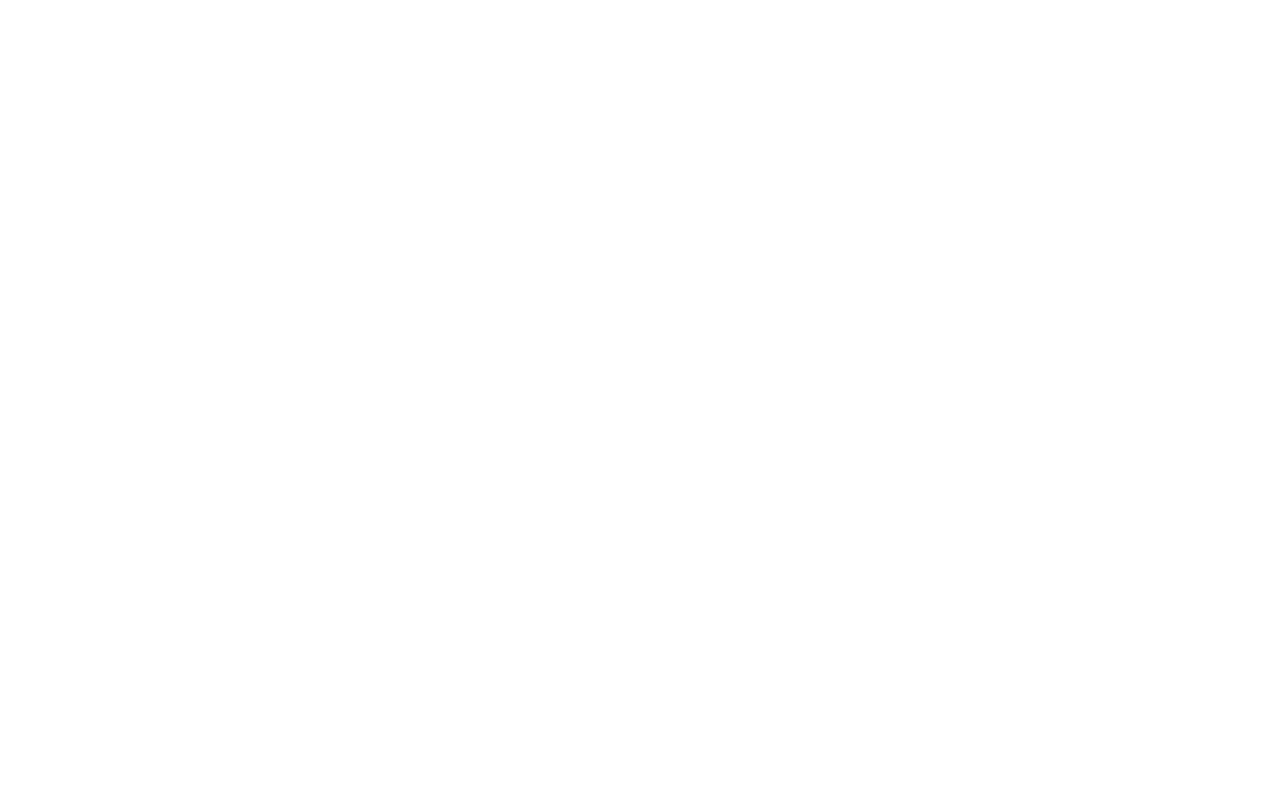
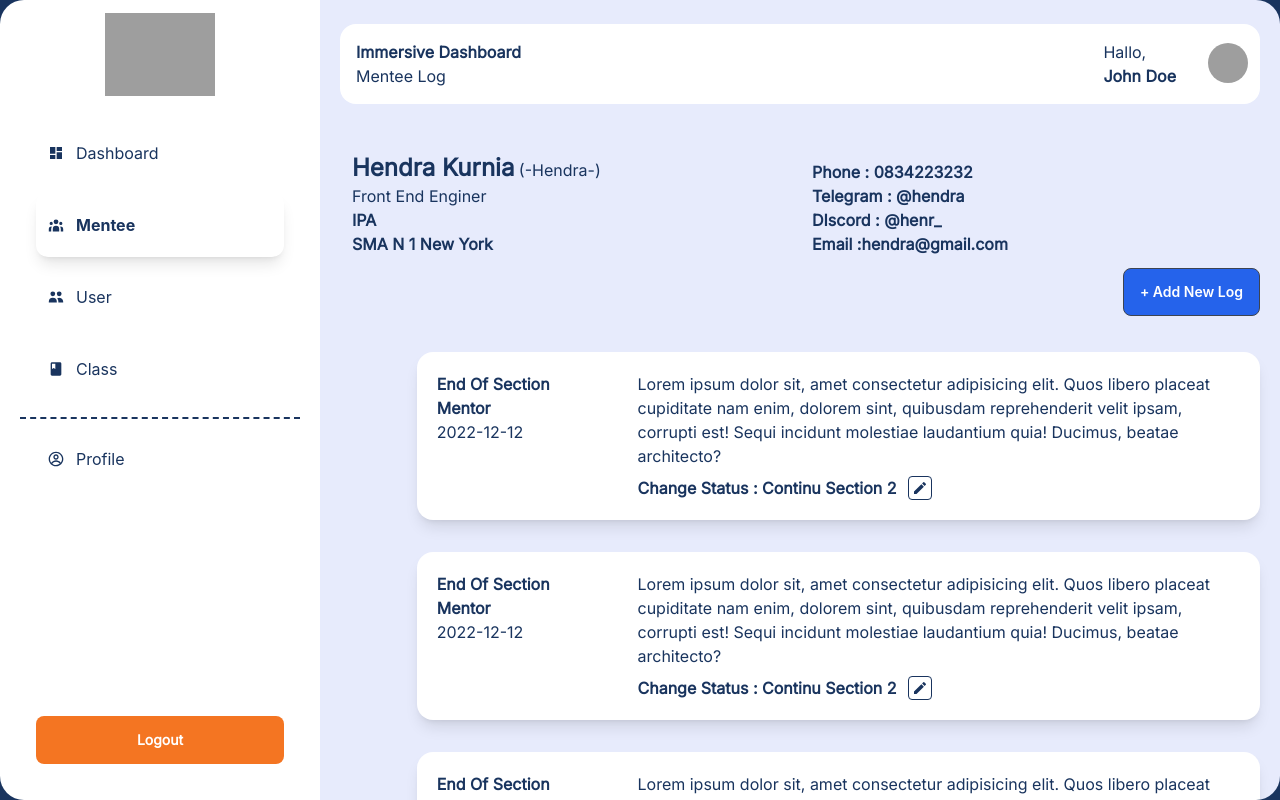
Before and after one commit to Achsmboh/Dashboard-Immersive, a React (Create React App) app: page /mentee-log in a window 1280 px wide. Before the commit this address had no page. Built offline with nearby package versions, Linux system fonts and the light colour scheme; grey boxes are pictures that could not be loaded.

Commit message:
added page mentee log

```diff
--- /dev/null
+++ b/src/components/Card.jsx
@@ -0,0 +1,37 @@
+import React from "react";
+import { MdModeEdit } from "react-icons/md";
+import { ModalFour } from "./Modal";
+
+const Card = () => {
+  return (
+    <div className="bg-white card shadow-lg w-11/12 p-5 my-4 hover:z-10 transition hover:scale-100">
+      <div className="grid grid-cols-4">
+        <div className="flex flex-col justify-start">
+          <div>
+            <p className="text-biruAltera font-Inter font-bold">End Of Section</p>
+          </div>
+          <div>
+            <p className="text-biruAltera font-Inter font-bold">Mentor</p>
+          </div>
+          <div className="text-biruAltera font-Inter ">2022-12-12</div>
+        </div>
+        <div className="col-span-3">
+          <div>
+            <p className="text-biruAltera font-Inter ">
+              Lorem ipsum dolor sit, amet consectetur adipisicing elit. Quos libero placeat cupiditate nam enim, dolorem sint, quibusdam reprehenderit velit ipsam, corrupti est! Sequi incidunt molestiae laudantium quia! Ducimus, beatae
+              architecto?
+            </p>
+          </div>
+          <div className="mt-2 flex">
+            <p className="text-biruAltera font-Inter font-bold">Change Status : Continu Section 2</p>
+            <div>
+              <ModalFour />
+            </div>
+          </div>
+        </div>
+      </div>
+    </div>
+  );
+};
+
+export default Card;
--- a/src/components/CardTabel.jsx
+++ b/src/components/CardTabel.jsx
@@ -39,9 +39,9 @@
   );
 };
 
-const CardTabelTwo = ({ nameClass, mentor, startClass, endClass, no }) => {
+const CardTabelTwo = ({ nameClass, mentor, startClass, endClass, no, onClick }) => {
   return (
-    <div className={`grid grid-cols-12 mt-5 mb-1 bg-abuAltera  h-12 rounded-lg hover:z-10 transition hover:scale-105 hover:bg-orangeAltera`}>
+    <div className={`grid grid-cols-12 mt-5 mb-1 bg-abuAltera  h-12 rounded-lg hover:z-10 transition hover:scale-105 hover:bg-orangeAltera`} onClick={onClick}>
       <div className=" flex items-center justify-center">
         <p className="text-biruAltera font-Inter font-bold">{no}</p>
       </div>
--- a/src/components/Modal.jsx
+++ b/src/components/Modal.jsx
@@ -1,5 +1,7 @@
 import React from "react";
 import Input from "./Input";
+import { DropDownThree, DropDown } from "./DropDown";
+import { MdModeEdit } from "react-icons/md";
 
 const Modal = ({ title, inputOne, inputTwo, inputThree, inputFour, inputFive }) => {
   return (
@@ -63,4 +65,68 @@
   );
 };
 
-export { Modal, ModalTwo };
+const ModalThree = () => {
+  return (
+    <>
+      {/* The button to open modal */}
+      <label htmlFor="my-modal-5" className="btn normal-case bg-blue-600 hover:bg-biruAltera">
+        + Add New Log
+      </label>
+
+      {/* Put this part before </body> tag */}
+      <input type="checkbox" id="my-modal-5" className="modal-toggle" />
+      <div className="modal">
+        <div className="modal-box">
+          <h3 className="font-bold text-lg">Add New Log</h3>
+          <DropDownThree
+            name={"Status"}
+            option1={"Interview"}
+            option2={"Join class"}
+            option3={"Unit 1"}
+            option4={"Unit 2"}
+            option5={"Unit 3"}
+            option6={"Repeat unit 1"}
+            option7={"Repeat unit 2"}
+            option8={"Repeat unit 3"}
+            option9={"Placement"}
+            option10={"Eliminated"}
+            option11={"Graduated"}
+          />
+          <div>
+            {/* Input */}
+
+            <div className="form-control w-full max-w-md">
+              <label className="label">
+                <span className="label-text  font-Inter text-biruAltera">Feedback :</span>
+              </label>
+              <textarea className="textarea textarea-bordered h-24 focus:border-biruAltera focus:ring-1 focus:ring-biruAltera focus:outline-none bg-abuAltera" placeholder="Feedback"></textarea>
+            </div>
+            {/* Input sampai sini */}
+          </div>
+
+          <div className="grid grid-cols-2  max-w-md w-full mt-3">
+            <label htmlFor="my-modal-5" className="btn bg-red-600 normal-case font-Inter border-none mx-1 hover:bg-red-900">
+              Cancel
+            </label>
+
+            <label htmlFor="my-modal-5" className="btn bg-blue-600 normal-case font-Inter border-none mx-1 hover:bg-biruAltera">
+              Add
+            </label>
+          </div>
+        </div>
+      </div>
+    </>
+  );
+};
+
+const ModalFour = () => {
+  return (
+    <div>
+      <a href="#my-modal-2" className="hover:scale-110 transition text-biruAltera border border-biruAltera h-6 w-6 rounded flex justify-center items-center mx-3">
+        <MdModeEdit />
+      </a>
+    </div>
+  );
+};
+
+export { Modal, ModalTwo, ModalThree, ModalFour };
--- a/src/pages/MenteList.jsx
+++ b/src/pages/MenteList.jsx
@@ -3,10 +3,9 @@
 import Sidebar from "../components/Sidebar";
 import { Navbar } from "../components/Navbar";
 import { CardTabel } from "../components/CardTabel";
-import { Modal } from "../components/Modal";
-import Input from "../components/Input";
 import { DropDownTwo, DropDown } from "../components/DropDown";
 import { CostumButtonTwo } from "../components/CostumButton";
+import { Link } from "react-router-dom";
 
 function MenteList() {
   return (
@@ -64,7 +63,9 @@
                 </div>
                 {/* Akhir Tabel Header */}
                 <div>
-                  <CardTabel no={1} name={"Jesica World"} email={"Front End 10"} team={"IT"} role={"Male"} status={"active"} />
+                  <Link to={"/mentee-log"}>
+                    <CardTabel no={1} name={"Jesica World"} email={"Front End 10"} team={"IT"} role={"Male"} status={"active"} />
+                  </Link>
                 </div>
               </div>
             </div>
--- /dev/null
+++ b/src/pages/MenteeLog.jsx
@@ -0,0 +1,108 @@
+import React from "react";
+import Layout from "../components/Layout";
+import Sidebar from "../components/Sidebar";
+import { Navbar } from "../components/Navbar";
+import { ModalThree } from "../components/Modal";
+import Card from "../components/Card";
+import { DropDownThree } from "../components/DropDown";
+
+function MenteeLog() {
+  return (
+    <Layout>
+      {/* Modal Edit Log */}
+      <div className="modal" id="my-modal-2">
+        <div className="modal-box">
+          <h3 className="font-bold text-lg">Edit Log</h3>
+          <DropDownThree
+            name={"Status"}
+            option1={"Interview"}
+            option2={"Join class"}
+            option3={"Unit 1"}
+            option4={"Unit 2"}
+            option5={"Unit 3"}
+            option6={"Repeat unit 1"}
+            option7={"Repeat unit 2"}
+            option8={"Repeat unit 3"}
+            option9={"Placement"}
+            option10={"Eliminated"}
+            option11={"Graduated"}
+          />
+          <div className="form-control w-full max-w-md">
+            <label className="label">
+              <span className="label-text  font-Inter text-biruAltera">Feedback :</span>
+            </label>
+            <textarea className="textarea textarea-bordered h-24 focus:border-biruAltera focus:ring-1 focus:ring-biruAltera focus:outline-none bg-abuAltera" placeholder="Feedback"></textarea>
+          </div>
+
+          <div className="grid grid-cols-2  max-w-md w-full mt-3">
+            <a href="#" className="btn bg-red-600 normal-case font-Inter border-none mx-1 hover:bg-red-900">
+              Cancel
+            </a>
+
+            <a href="#" className="btn bg-blue-600 normal-case font-Inter border-none mx-1 hover:bg-biruAltera">
+              Add
+            </a>
+          </div>
+        </div>
+      </div>
+      {/* Akhir Modal Edit Log */}
+      <div className="grid grid-cols-4">
+        <div>
+          <Sidebar menteeFontStile={"font-bold"} menteeShadow={"shadow-lg"} />
+        </div>
+        <div className="col-span-3 bg-abuAltera rounded-r-3xl overflow-auto h-screen">
+          <Navbar name={"John Doe"} title={"Mentee Log"} />
+          <div className="p-5 w-full">
+            <div className="grid grid-cols-2">
+              <div>
+                <div className="mr-1 p-3">
+                  <div>
+                    <p className="font-Inter text-biruAltera">
+                      <span className="text-2xl  font-bold">Hendra Kurnia</span> (-Hendra-)
+                    </p>
+                  </div>
+                  <div>
+                    <p className="font-Inter  text-biruAltera">Front End Enginer</p>
+                  </div>
+                  <div>
+                    <p className="font-Inter font-semibold text-biruAltera">IPA</p>
+                  </div>
+                  <div>
+                    <p className="font-Inter font-semibold text-biruAltera">SMA N 1 New York</p>
+                  </div>
+                </div>
+              </div>
+              <div className="flex items-end">
+                <div className="mr-1 p-3 text-left ">
+                  <div>
+                    <p className="font-Inter font-semibold text-biruAltera">Phone : 0834223232</p>
+                  </div>
+                  <div>
+                    <p className="font-Inter font-semibold text-biruAltera">Telegram : @hendra</p>
+                  </div>
+                  <div>
+                    <p className="font-Inter font-semibold text-biruAltera">DIscord : @henr_</p>
+                  </div>
+                  <div>
+                    <p className="font-Inter font-semibold text-biruAltera">Email :hendra@gmail.com</p>
+                  </div>
+                </div>
+              </div>
+            </div>
+            <div className="flex justify-end">
+              <ModalThree />
+            </div>
+            <div className="w-full  mt-5 flex flex-col items-end ">
+              <Card />
+              <Card />
+              <Card />
+              <Card />
+            </div>
+          </div>
+        </div>
+      </div>
+    </Layout>
+  );
+}
+
+export default MenteeLog;
--- a/src/routes/index.jsx
+++ b/src/routes/index.jsx
@@ -5,6 +5,7 @@
 import UserList from "../pages/UserList.jsx";
 import ClassList from "../pages/ClassList.jsx";
 import MenteList from "../pages/MenteList.jsx";
+import MenteeLog from "../pages/MenteeLog.jsx";
 
 function App() {
   return (
@@ -15,6 +16,7 @@
         <Route path="/user-list" element={<UserList />} />
         <Route path="/class-list" element={<ClassList />} />
         <Route path="/mentee-list" element={<MenteList />} />
+        <Route path="/mentee-log" element={<MenteeLog />} />
       </Routes>
     </BrowserRouter>
   );
```
Also changed, not shown: src/components/DropDown.jsx (+35 -5 lines).
